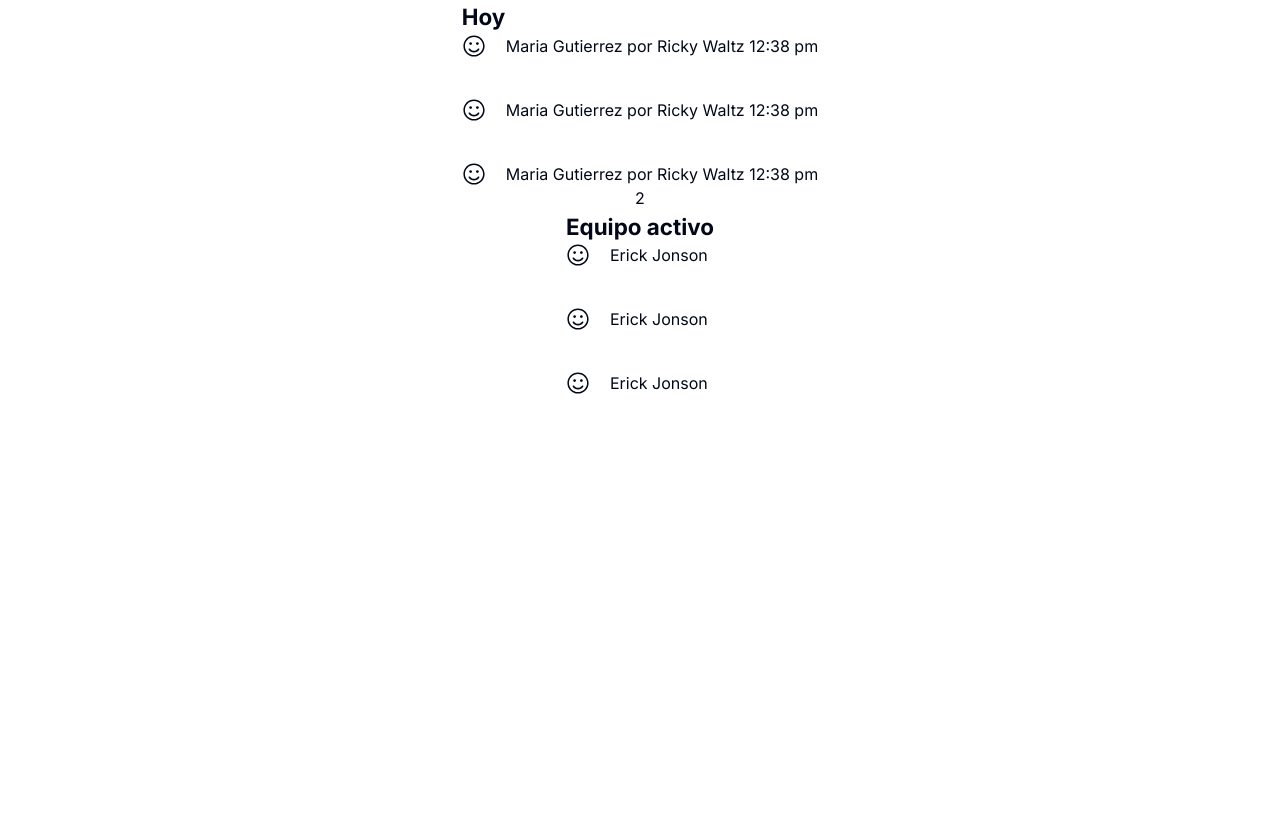
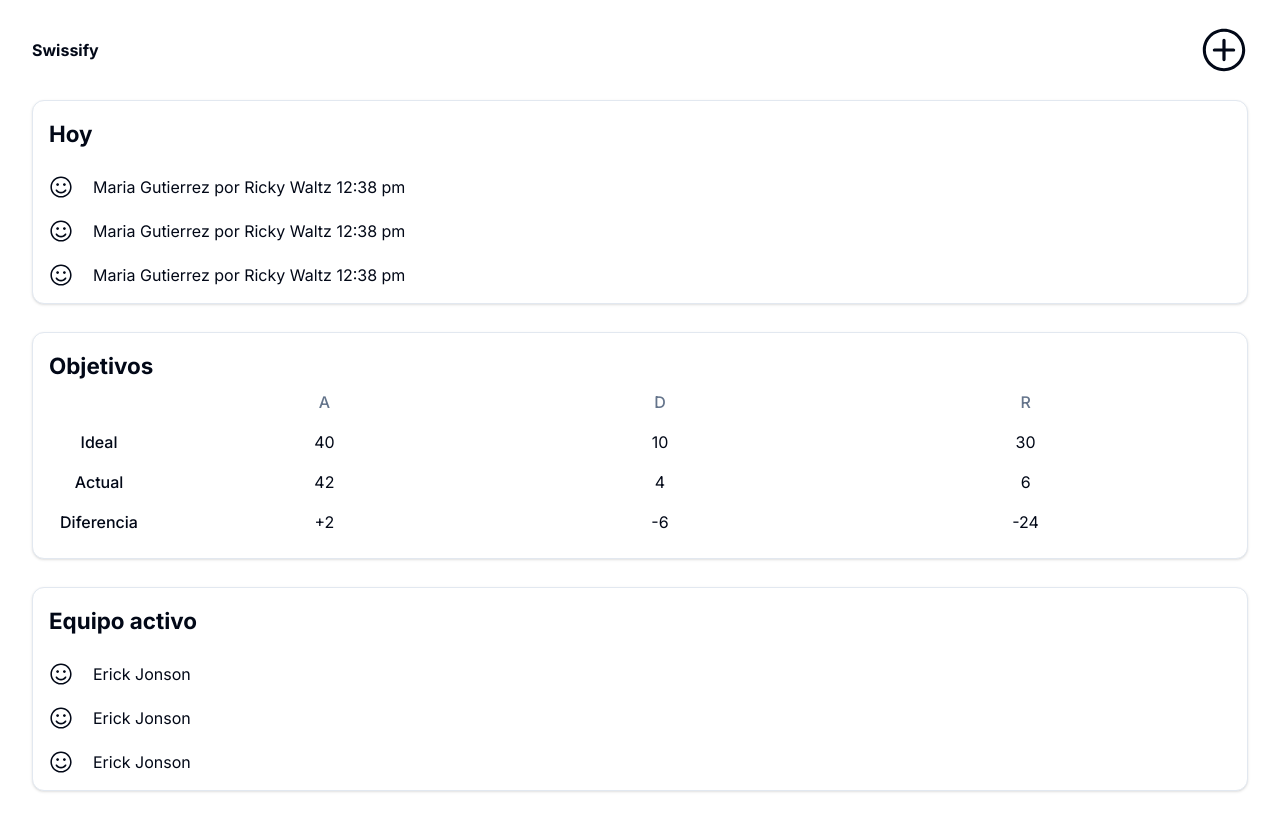
Before and after one commit to Swissify-dev/swissify-app, a Next.js app: page /dashboard in a window 1280 px wide. Before the commit the page ends 800 px from the top, so only its background shows below. Built offline with nearby package versions, Linux system fonts and the light colour scheme.

Commit message:
structured dashboard view

```diff
--- a/src/app/globals.css
+++ b/src/app/globals.css
@@ -34,6 +34,7 @@
 
     --radius: 0.5rem;
 
+    --font-size-h1: 2.5rem;
     --font-size-h3: 1.4rem;
     --font-size-p: 1rem;
   }
--- a/src/app/layout.tsx
+++ b/src/app/layout.tsx
@@ -2,6 +2,8 @@ import type { Metadata } from 'next'
 import { Inter } from 'next/font/google'
 import './globals.css'
 import { Providers } from '@components/containers/Providers/Providers'
+
+import Header from '@components/containers/Layout/Header'
 
 const inter = Inter({ subsets: ['latin'] })
 
@@ -18,6 +20,7 @@ export default function RootLayout({
   return (
     <html lang='en'>
       <body className={inter.className}>
+        <Header text='Swissify' />
         <Providers>{children}</Providers>
       </body>
     </html>
--- a/src/components/containers/Layout/Header.tsx
+++ b/src/components/containers/Layout/Header.tsx
@@ -1,5 +1,5 @@
 import { Button } from '@components/ui/button'
-import { PlusIcon } from '@radix-ui/react-icons'
+import { PlusCircledIcon } from '@radix-ui/react-icons'
 import React from 'react'
 
 interface HeaderProps {
@@ -8,10 +8,10 @@ interface HeaderProps {
 
 const Header = ({ text }: HeaderProps) => {
   return (
-    <header className='flex justify-between items-center w-full'>
-      <h1>{text}</h1>
-      <Button variant='green'>
-        <PlusIcon />
+    <header className='px-8 pt-8 flex justify-between items-center w-full'>
+      <h1 className='font-bold text-2xl'>{text}</h1>
+      <Button variant='green' className='p-0'>
+        <PlusCircledIcon className='w-12 h-12' />
       </Button>
     </header>
   )
--- /dev/null
+++ b/src/components/dashboard/ObjectivesTableDashboard.tsx
@@ -0,0 +1,51 @@
+import {
+  Table,
+  TableBody,
+  TableCaption,
+  TableCell,
+  TableHead,
+  TableHeader,
+  TableRow,
+} from "@components/ui/table"
+
+import React from 'react'
+
+function ObjectivesTableDashboard() {
+  return (
+    <section>
+      <h3 className='font-bold text-lg'>Objetivos</h3>
+      <Table>
+        <TableHeader>
+          <TableRow className="text-center border-none">
+            <TableHead className="w-[100px]"></TableHead>
+            <TableHead className="text-center">A</TableHead>
+            <TableHead className="text-center">D</TableHead>
+            <TableHead className="text-center">R</TableHead>
+          </TableRow>
+        </TableHeader>
+        <TableBody>
+          <TableRow className="text-center border-none">
+            <TableCell className="font-medium">Ideal</TableCell>
+            <TableCell className="text-center">40</TableCell>
+            <TableCell className="text-center">10</TableCell>
+            <TableCell className="text-center">30</TableCell>
+          </TableRow>
+          <TableRow className="text-center border-none">
+            <TableCell className="font-medium">Actual</TableCell>
+            <TableCell className="text-center">42</TableCell>
+            <TableCell className="text-center">4</TableCell>
+            <TableCell className="text-center">6</TableCell>
+          </TableRow>
+          <TableRow className="text-center">
+            <TableCell className="font-medium">Diferencia</TableCell>
+            <TableCell className="text-center">+2</TableCell>
+            <TableCell className="text-center">-6</TableCell>
+            <TableCell className="text-center">-24</TableCell>
+          </TableRow>
+        </TableBody>
+      </Table>
+    </section>
+  )
+}
+
+export default ObjectivesTableDashboard
--- /dev/null
+++ b/src/components/ui/ActionsActivitiesIcons.tsx
@@ -0,0 +1,9 @@
+import React from 'react'
+
+const IconActionA = () => {
+  return (
+    <span>A</span>
+  )
+}
+
+export default { IconActionA }
--- /dev/null
+++ b/src/components/ui/card.tsx
@@ -0,0 +1,76 @@
+import * as React from "react"
+
+import { cn } from "@lib/utils"
+
+const Card = React.forwardRef<
+  HTMLDivElement,
+  React.HTMLAttributes<HTMLDivElement>
+>(({ className, ...props }, ref) => (
+  <div
+    ref={ref}
+    className={cn(
+      "flex flex-col gap-6 py-4 px-4 rounded-xl border bg-card text-card-foreground shadow",
+      className
+    )}
+    {...props}
+  />
+))
+Card.displayName = "Card"
+
+const CardHeader = React.forwardRef<
+  HTMLDivElement,
+  React.HTMLAttributes<HTMLDivElement>
+>(({ className, ...props }, ref) => (
+  <div
+    ref={ref}
+    className={cn("flex flex-col space-y-1.5 p-6", className)}
+    {...props}
+  />
+))
+CardHeader.displayName = "CardHeader"
+
+const CardTitle = React.forwardRef<
+  HTMLParagraphElement,
+  React.HTMLAttributes<HTMLHeadingElement>
+>(({ className, ...props }, ref) => (
+  <h3
+    ref={ref}
+    className={cn("font-semibold leading-none tracking-tight", className)}
+    {...props}
+  />
+))
+CardTitle.displayName = "CardTitle"
+
+const CardDescription = React.forwardRef<
+  HTMLParagraphElement,
+  React.HTMLAttributes<HTMLParagraphElement>
+>(({ className, ...props }, ref) => (
+  <p
+    ref={ref}
+    className={cn("text-sm text-muted-foreground", className)}
+    {...props}
+  />
+))
+CardDescription.displayName = "CardDescription"
+
+const CardContent = React.forwardRef<
+  HTMLDivElement,
+  React.HTMLAttributes<HTMLDivElement>
+>(({ className, ...props }, ref) => (
+  <div ref={ref} className={cn("p-6 pt-0", className)} {...props} />
+))
+CardContent.displayName = "CardContent"
+
+const CardFooter = React.forwardRef<
+  HTMLDivElement,
+  React.HTMLAttributes<HTMLDivElement>
+>(({ className, ...props }, ref) => (
+  <div
+    ref={ref}
+    className={cn("flex items-center p-6 pt-0", className)}
+    {...props}
+  />
+))
+CardFooter.displayName = "CardFooter"
+
+export { Card, CardHeader, CardFooter, CardTitle, CardDescription, CardContent }
--- /dev/null
+++ b/src/components/ui/table.tsx
@@ -0,0 +1,120 @@
+import * as React from "react"
+
+import { cn } from "@lib/utils"
+
+const Table = React.forwardRef<
+  HTMLTableElement,
+  React.HTMLAttributes<HTMLTableElement>
+>(({ className, ...props }, ref) => (
+  <div className="relative w-full overflow-auto">
+    <table
+      ref={ref}
+      className={cn("w-full caption-bottom text-sm", className)}
+      {...props}
+    />
+  </div>
+))
+Table.displayName = "Table"
+
+const TableHeader = React.forwardRef<
+  HTMLTableSectionElement,
+  React.HTMLAttributes<HTMLTableSectionElement>
+>(({ className, ...props }, ref) => (
+  <thead ref={ref} className={cn("[&_tr]:border-b", className)} {...props} />
+))
+TableHeader.displayName = "TableHeader"
+
+const TableBody = React.forwardRef<
+  HTMLTableSectionElement,
+  React.HTMLAttributes<HTMLTableSectionElement>
+>(({ className, ...props }, ref) => (
+  <tbody
+    ref={ref}
+    className={cn("[&_tr:last-child]:border-0", className)}
+    {...props}
+  />
+))
+TableBody.displayName = "TableBody"
+
+const TableFooter = React.forwardRef<
+  HTMLTableSectionElement,
+  React.HTMLAttributes<HTMLTableSectionElement>
+>(({ className, ...props }, ref) => (
+  <tfoot
+    ref={ref}
+    className={cn(
+      "border-t bg-muted/50 font-medium [&>tr]:last:border-b-0",
+      className
+    )}
+    {...props}
+  />
+))
+TableFooter.displayName = "TableFooter"
+
+const TableRow = React.forwardRef<
+  HTMLTableRowElement,
+  React.HTMLAttributes<HTMLTableRowElement>
+>(({ className, ...props }, ref) => (
+  <tr
+    ref={ref}
+    className={cn(
+      "border-b transition-colors hover:bg-muted/50 data-[state=selected]:bg-muted",
+      className
+    )}
+    {...props}
+  />
+))
+TableRow.displayName = "TableRow"
+
+const TableHead = React.forwardRef<
+  HTMLTableCellElement,
+  React.ThHTMLAttributes<HTMLTableCellElement>
+>(({ className, ...props }, ref) => (
+  <th
+    ref={ref}
+    className={cn(
+      "h-10 px-2 text-left align-middle font-medium text-muted-foreground [&:has([role=checkbox])]:pr-0 [&>[role=checkbox]]:translate-y-[2px]",
+      className
+    )}
+    {...props}
+  />
+))
+TableHead.displayName = "TableHead"
+
+const TableCell = React.forwardRef<
+  HTMLTableCellElement,
+  React.TdHTMLAttributes<HTMLTableCellElement>
+>(({ className, ...props }, ref) => (
+  <td
+    ref={ref}
+    className={cn(
+      "p-2 align-middle [&:has([role=checkbox])]:pr-0 [&>[role=checkbox]]:translate-y-[2px]",
+      className
+    )}
+    {...props}
+  />
+))
+TableCell.displayName = "TableCell"
+
+const TableCaption = React.forwardRef<
+  HTMLTableCaptionElement,
+  React.HTMLAttributes<HTMLTableCaptionElement>
+>(({ className, ...props }, ref) => (
+  <caption
+    ref={ref}
+    className={cn("mt-4 text-sm text-muted-foreground", className)}
+    {...props}
+  />
+))
+TableCaption.displayName = "TableCaption"
+
+export {
+  Table,
+  TableHeader,
+  TableBody,
+  TableFooter,
+  TableHead,
+  TableRow,
+  TableCell,
+  TableCaption,
+}
--- a/src/components/views/Dashboard/DashboardView.tsx
+++ b/src/components/views/Dashboard/DashboardView.tsx
@@ -1,27 +1,34 @@
+import { Card } from "@components/ui/card";
+
 import DashboardItemHistory from "@components/dashboard/DashboardItemHistory";
 import ItemActiveTeamDashboard from "@components/dashboard/ItemActiveTeamDashboard";
+import ObjectivesTableDashboard from "@components/dashboard/ObjectivesTableDashboard";
 
 const DashboardView = () => {
   return (
-    <div className="flex flex-col justify-center items-center">
-      <section className='border-solid border-1 border-gray-300'>
+    <div className="p-8 flex flex-col justify-center items-center gap-7">
+      <section className="w-full">
+        <Card>
           <h3 className='font-bold text-lg'>Hoy</h3>
-        <div className='flex flex-col gap-10'>
+          <div className='flex flex-col gap-5'>
             <DashboardItemHistory />
             <DashboardItemHistory />
             <DashboardItemHistory />
           </div>
+        </Card>
       </section>
-      <section>
-        <h1>2</h1>
-      </section>
-      <section className='border-solid border-1 border-gray-300'>
+      <Card className="w-full">
+        <ObjectivesTableDashboard />
+      </Card>
+      <section className="w-full">
+        <Card>
           <h3 className='font-bold text-lg'>Equipo activo</h3>
-        <div className='flex flex-col gap-10'>
+          <div className='flex flex-col gap-5'>
             <ItemActiveTeamDashboard />
             <ItemActiveTeamDashboard />
             <ItemActiveTeamDashboard />
           </div>
+        </Card>
       </section>
     </div>
   );
```
Lines whose indentation alone changed are shown as unchanged.
